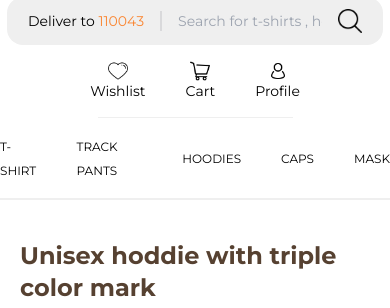
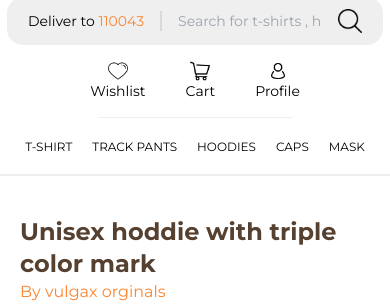
Before and after one commit to shadab-developer/vulgax, a website: page shop.html in a window 390 px wide. Shown: the part 101-409 px from the top of the page. Drawn offline with Linux system fonts and the light colour scheme; a web font is replaced by a local one.

Commit message:
new changes

```diff
--- a/shop.html
+++ b/shop.html
@@ -69,7 +69,7 @@
       <div
         class="w-1/2 flex mb-4 items-center mx-auto justify-center border-grey border-t"
       ></div>
-      <ul class="flex justify-center items-center gap-10">
+      <ul class="flex justify-center items-center gap-5 sm:gap-10">
         <li>
           <a class="text-xs sm:text-sm" href="index.html">T-SHIRT</a>
         </li>
```
Also changed, not shown: css/style.css.
